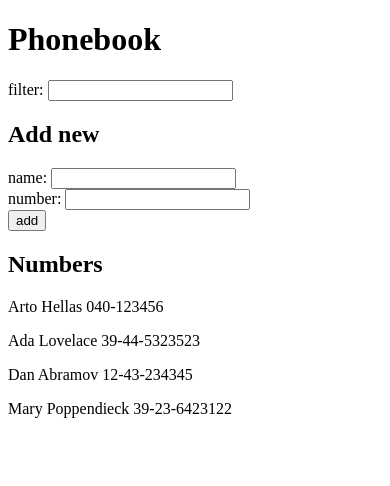
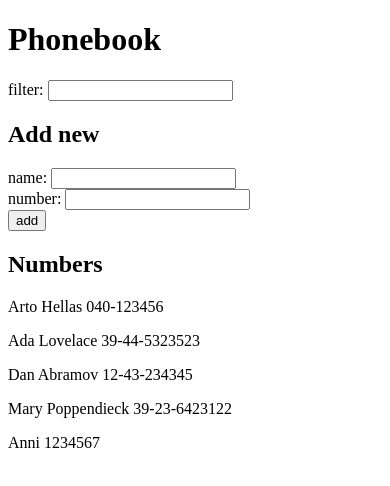
Before and after one commit to jan-mattsson/course, a React (Create React App) app in the folder osa2/puhelinluettelo/: page / in a window 390 px wide. Shown: the top 486 px of the page. Built offline with nearby package versions, Linux system fonts and the light colour scheme; data requests are answered from the project's data file.

Commit message:
phonebook post new entries

```diff
--- a/osa2/puhelinluettelo/db.json
+++ b/osa2/puhelinluettelo/db.json
@@ -1,5 +1,5 @@
 {
-  "persons":[
+  "persons": [
     {
       "name": "Arto Hellas",
       "number": "040-123456",
@@ -19,6 +19,12 @@
       "name": "Mary Poppendieck",
       "number": "39-23-6423122",
       "id": 4
+    },
+    {
+      "name": "Anni",
+      "key": "Anni",
+      "number": "1234567",
+      "id": 5
     }
   ]
 }
--- a/osa2/puhelinluettelo/src/components/PersonForm.js
+++ b/osa2/puhelinluettelo/src/components/PersonForm.js
@@ -1,12 +1,9 @@
-
+import axios from 'axios'
 import { useState } from 'react'
-
 
 const Validate = (validationRule, onSuccess, onInvalid) => {
     validationRule() ? onSuccess() : onInvalid()
 }
-
-
 
 const PersonForm = ({persons, setPersons}) => {
     const [newName, setNewName] = useState('')
@@ -17,11 +14,17 @@ const PersonForm = ({persons, setPersons}) => {
         Validate(
           () => !persons.find(p => p.name === newName ),
           () => {
-            setPersons(persons.concat({name: newName, key: newName, number: newNumber }))
-            event.target.name.value = ''
-            event.target.phoneNumber.value = ''
-            setNewName('')
-            setNewNumber('')
+
+            const newPerson = {name: newName, key: newName, number: newNumber }
+            axios
+              .post('http://localhost:3001/persons', newPerson)
+              .then(response => {
+                setPersons(persons.concat(newPerson))
+                event.target.name.value = ''
+                event.target.phoneNumber.value = ''
+                setNewName('')
+                setNewNumber('')
+            })
           },
           () => alert(`${newName} is already added to the phonebook`)
         )
```
